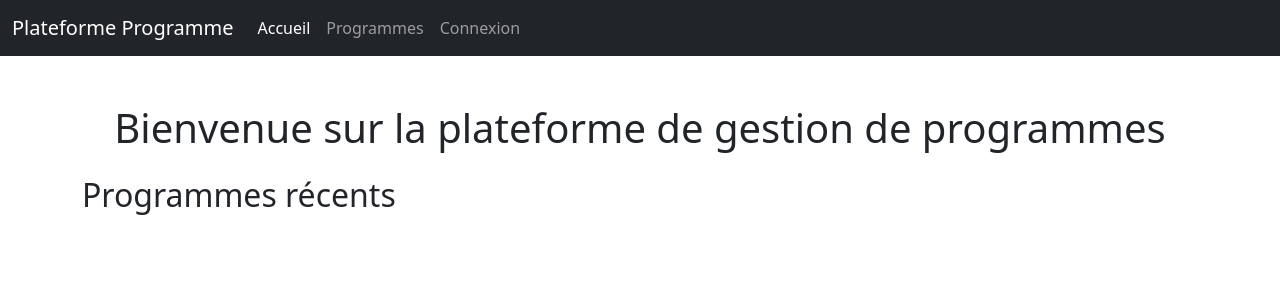
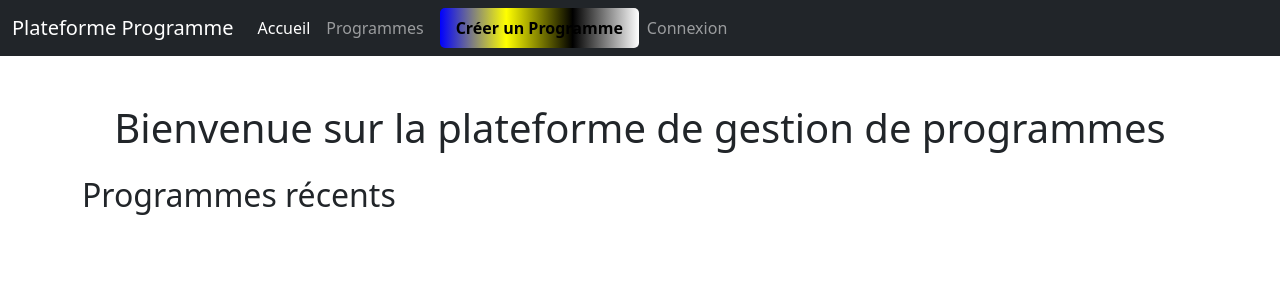
Before and after one commit to Andrebeet1/group, a Django app: page / in a window 1280 px wide. Shown: the top 300 px of the page. Run offline with Django 4.2, Linux system fonts and the light colour scheme; data that the repository does not hold is empty.

Commit message:
Update base.html

```diff
--- a/programmes/templates/base.html
+++ b/programmes/templates/base.html
@@ -40,6 +40,9 @@
                     <li class="nav-item">
                         <a class="nav-link" href="{% url 'liste_programmes' %}">Programmes</a>
                     </li>
+<li class="nav-item ms-2">
+    <a href="{% url 'creer_programme' %}" class="btn btn-gradient">Créer un Programme</a>
+</li>
                     {% if user.is_authenticated %}
                     <li class="nav-item">
                         <a class="nav-link" href="{% url 'dashboard' %}">Dashboard</a>
```
